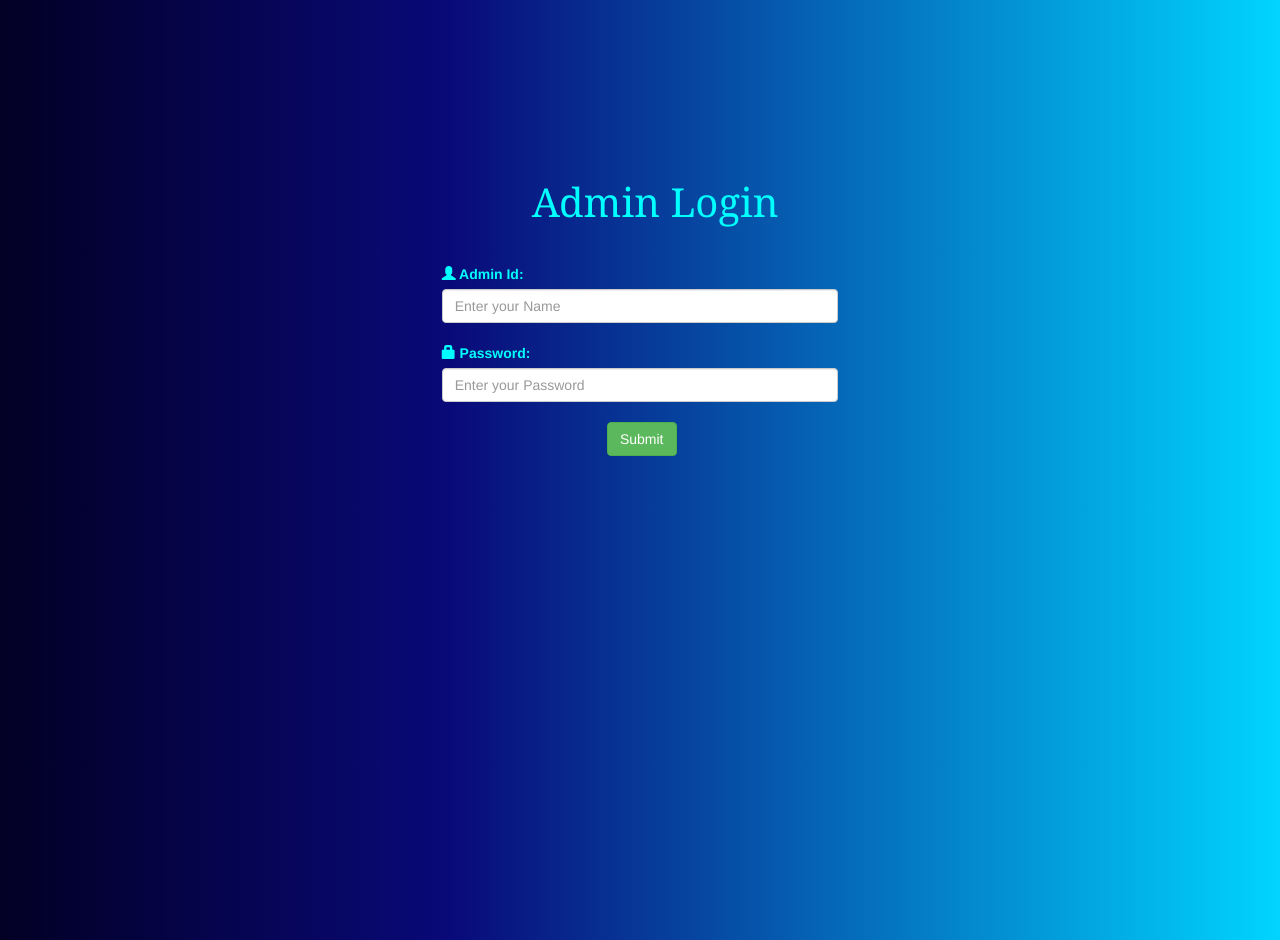
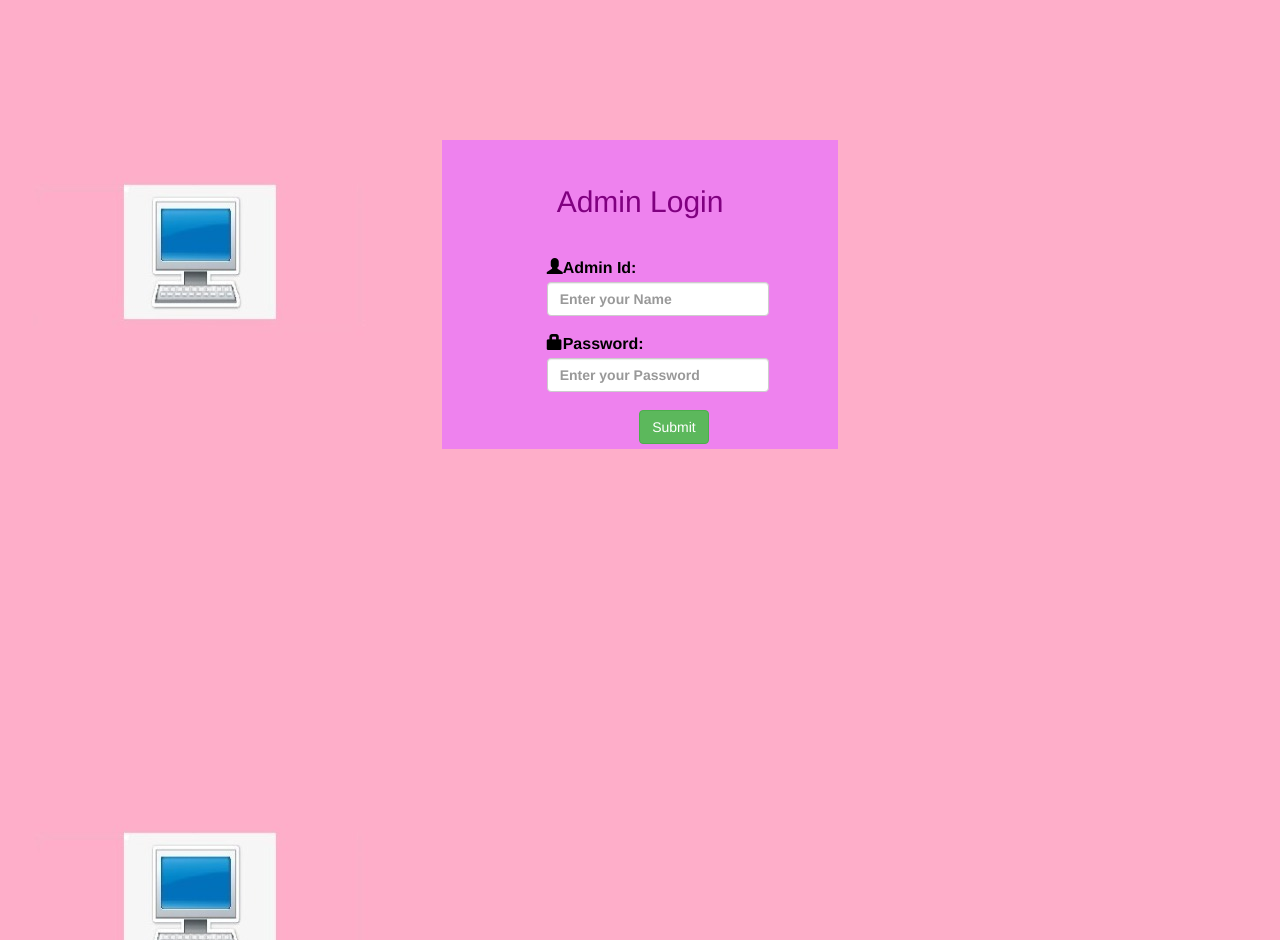
Before and after one commit to Aishwarya-Mamidi/web_app, a Django app: page /login/ in a window 1280 px wide. Run offline with Django 3.2, Linux system fonts and the light colour scheme; lists and menus that the app fills with data are empty; some libraries are stand-ins or nearby versions.

Commit message:
modified login page

```diff
--- a/admapp/templates/login.html
+++ b/admapp/templates/login.html
@@ -1,31 +1,43 @@
+{% load static %}
 <html>
 	<head>
 		<title>Html</title>
 		<link rel="stylesheet" href="https://maxcdn.bootstrapcdn.com/bootstrap/3.4.0/css/bootstrap.min.css">
 		<script src="https://ajax.googleapis.com/ajax/libs/jquery/3.4.0/jquery.min.js"></script>
 		<script src="https://maxcdn.bootstrapcdn.com/bootstrap/3.4.0/js/bootstrap.min.js"></script>
-	<style>
-	body{
-	background: rgb(2,0,36);
-	background: linear-gradient(90deg, rgba(2,0,36,1) 0%, rgba(9,9,121,1) 35%, rgba(0,212,255,1) 100%);
-	}
-</style>
+
+        <body style="background-image:url('{% static "images/log.jpg" %}')" no-repeat center fixed;background-size: cover;>
 	</head>
-	<body>
-	<div style="margin-top:140px;padding:20px,20px;;">
+
+	<div style="margin-top:140px;padding:20px,20px;">
 		<form class=" col-md-4 col-md-offset-4 " action="{% url 'accept' %}" method="post">
-			    {% csrf_token %}
-				<div class="form-group"><br>
-				<h2 class="col-md-offset-5" style="margin-left:90px;font-size:40px;font-family:georgia;color:aqua;">Admin Login</h1>
+		    {% csrf_token %}
+
+
+
+
+
+                                <div class="form-group" style="background-color:violet;color:purple;padding:5px;"><br>
+				<h2 class="col-md-offset-5" style="margin-left:110px;"font-size:40px;font-family:georgia;color:firebrick;">Admin Login      </h1>
+
 				<br/><center><h5 style="color:red"class="error"><?php echo $msg; ?></p></h5></center>
-					<label style="color:aqua"><span class="glyphicon glyphicon-user"></span>  Admin Id:</label><input type="text" name="admin_id" class="form-control" placeholder="Enter your Name"><br>
-					<label style="color:aqua"><span class="glyphicon glyphicon-lock"></span>  Password:</label><input type="password" name="password" class="form-control" placeholder="Enter your Password">
+
+<table>
+<tr>
+
+                                        <th><td style="margin-left:50px; padding:50px;"></th>
+
+
+					<th><label style="color:black"><span class="glyphicon glyphicon-user"></span>Admin Id:</label><input type="text" name="admin_id" class="form-control" placeholder="Enter your Name"><br>
+				<label style="color:black"><span class="glyphicon glyphicon-lock"></span>Password:</label><input type="password" name="password" class="form-control" placeholder="Enter your Password">
 				     <br>
 					<button type="submit" name="log" class="btn btn-success col-md-offset-5">Submit</button>
-					<br>
-				</div>
+					<br></th>
+			</div>
 
+</table>
+</tr>
 		</form>
-		</div>
-	</body>
+	</div>
+</body>
 </html>
```
Also changed, not shown: admapp/static/images/log.jpg (added).
